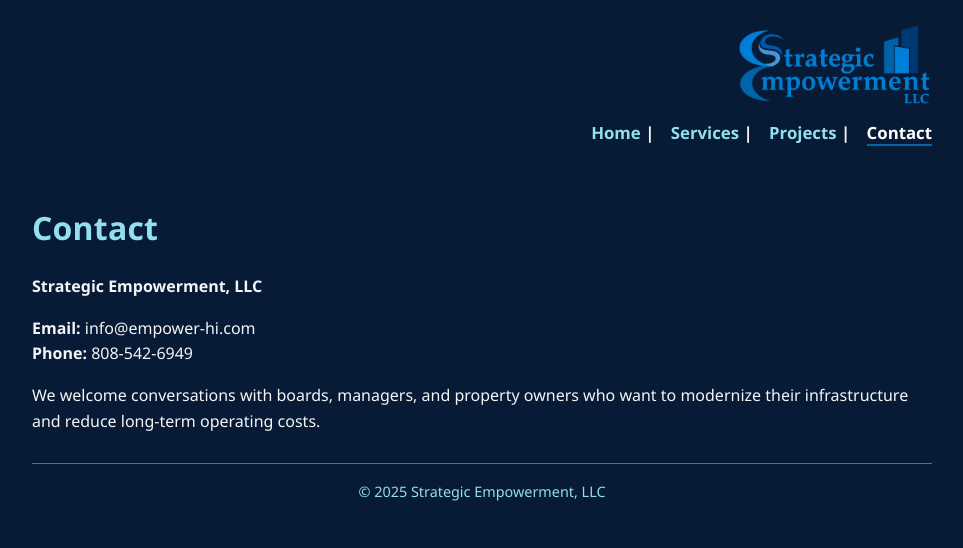
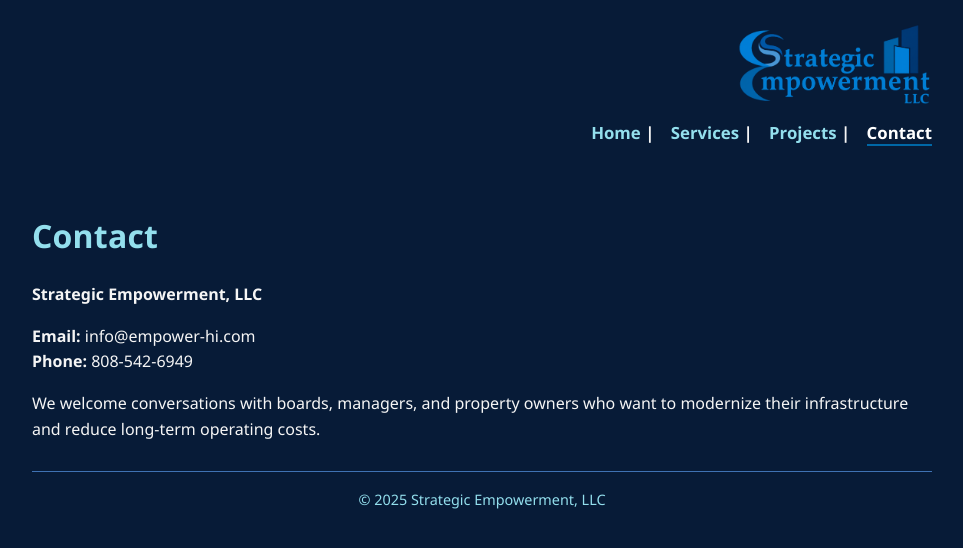
Before and after one commit to D-empower/empower-hi.com, a Jekyll site: the page built from contact.md, in a window 1280 px wide. Shown: the top 548 px of the page, without its empty margins (158-1121 px from the left). Built offline with Jekyll 4.4.1, drawn with Linux system fonts in a browser that asks for light colours.

Commit message:
Update style.css

```diff
--- a/assets/css/style.css
+++ b/assets/css/style.css
@@ -3,7 +3,7 @@
 /* Global layout & colors */
 body {
   background-color: #071B37;        /* deep navy */
-  color: #F5F5F5;                    /* light text for contrast */
+  color: #F5F5F5;                   /* light text for contrast */
   font-family: "Segoe UI", Roboto, Helvetica, Arial, sans-serif;
   max-width: 900px;
   margin: 0 auto;
@@ -13,13 +13,13 @@
 
 /* Headings */
 h1, h2, h3 {
-  color: #93DFED;                    /* soft cyan */
+  color: #93DFED;                   /* soft cyan */
   letter-spacing: 0.2px;
 }
 
 /* Links */
 a {
-  color: #3F72B3;                    /* medium blue */
+  color: #3F72B3;                   /* medium blue */
   text-decoration: none;
 }
 a:hover, a:focus {
@@ -31,15 +31,21 @@
 /* ---------- Header: logo + nav right-justified ---------- */
 .site-header {
   display: flex;
-  flex-direction: column;            /* logo above nav */
-  align-items: flex-end;             /* right-justify both */
+  flex-direction: column;           /* logo above nav */
+  align-items: flex-end;            /* right-justify both */
   gap: .5rem;
   margin-bottom: 1rem;
 }
 
-.brand-link { display: inline-block; padding: 0; background: none; box-shadow: none; border-radius: 0; }
+.brand-link {
+  display: inline-block;
+  padding: 0;
+  background: none;
+  box-shadow: none;
+  border-radius: 0;
+}
 .brand-logo {
-  max-height: 80px;                  /* adjust 80–120px to taste */
+  max-height: 80px;                 /* adjust 80–120px to taste */
   height: auto;
   width: auto;
   filter: none;
@@ -51,7 +57,8 @@
   font-weight: 600;
   font-size: 1.05rem;
   text-align: right;
-  margin: 0 0 2rem 0;
+  margin: 0 0 2.5rem 0;             /* extra bottom margin for breathing room */
+  padding-bottom: 0.5rem;           /* ensures spacing under menu */
 }
 nav a {
   color: #93DFED;
@@ -64,18 +71,18 @@
   border-bottom-color: #0067A6;
 }
 
-/* ---------- Homepage intro with funnel image (updated) ---------- */
+/* ---------- Homepage intro with funnel image ---------- */
 .intro-section {
   display: flex;
-  align-items: flex-start;           /* align image top with text top */
-  gap: 2.25rem;                      /* extra space to give the funnel room */
+  align-items: flex-start;          /* align image top with text top */
+  gap: 2.25rem;                     /* extra space to give the funnel room */
   margin-bottom: 2rem;
-  margin-top: -60px;                 /* LIFT: align funnel top near bottom of header logo */
+  margin-top: -40px;                /* lift section so funnel top aligns with logo bottom */
 }
 
 /* Funnel image */
 .intro-image img {
-  max-width: 260px;                  /* tasteful/classy size (adjust 220–300px) */
+  max-width: 260px;                 /* classy size (adjust 220–300px) */
   height: auto;
   display: block;
 }
@@ -83,21 +90,21 @@
 /* Copy column */
 .intro-text {
   flex: 1;
-  text-align: left;                  /* match your reference layout */
+  text-align: left;                 /* clean readable alignment */
 }
 
 /* Paragraph spacing and section heading */
 .intro-text p { margin: 0 0 1rem 0; }
 
 .intro-text h3 {
-  margin: 1rem 0 0.5rem 0;
+  margin: 1.25rem 0 0.5rem 0;
   color: #93DFED;
   font-weight: 700;
 }
 
 /* Bullets */
 .intro-text ul {
-  margin: 0.5rem 0 0 1.25rem;        /* normal readable indent */
+  margin: 0.5rem 0 0 1.25rem;       /* readable indent */
   padding: 0;
 }
 .intro-text li { margin: 0.4rem 0; }
@@ -108,18 +115,19 @@
   padding-top: 1rem;
   text-align: center;
   color: #93DFED;
+  margin-top: 3rem;
 }
 
 /* Small screens: stack image above text */
 @media (max-width: 700px) {
   .brand-logo { max-height: 64px; }
-  nav { font-size: 1rem; }
+  nav { font-size: 1rem; margin-bottom: 2rem; }
 
   .intro-section {
     flex-direction: column;
     align-items: flex-start;
     gap: 1rem;
-    margin-top: -20px;               /* lighter lift on phones */
+    margin-top: -20px;              /* lighter lift on phones */
   }
   .intro-image img { max-width: 100%; }
 }
```
